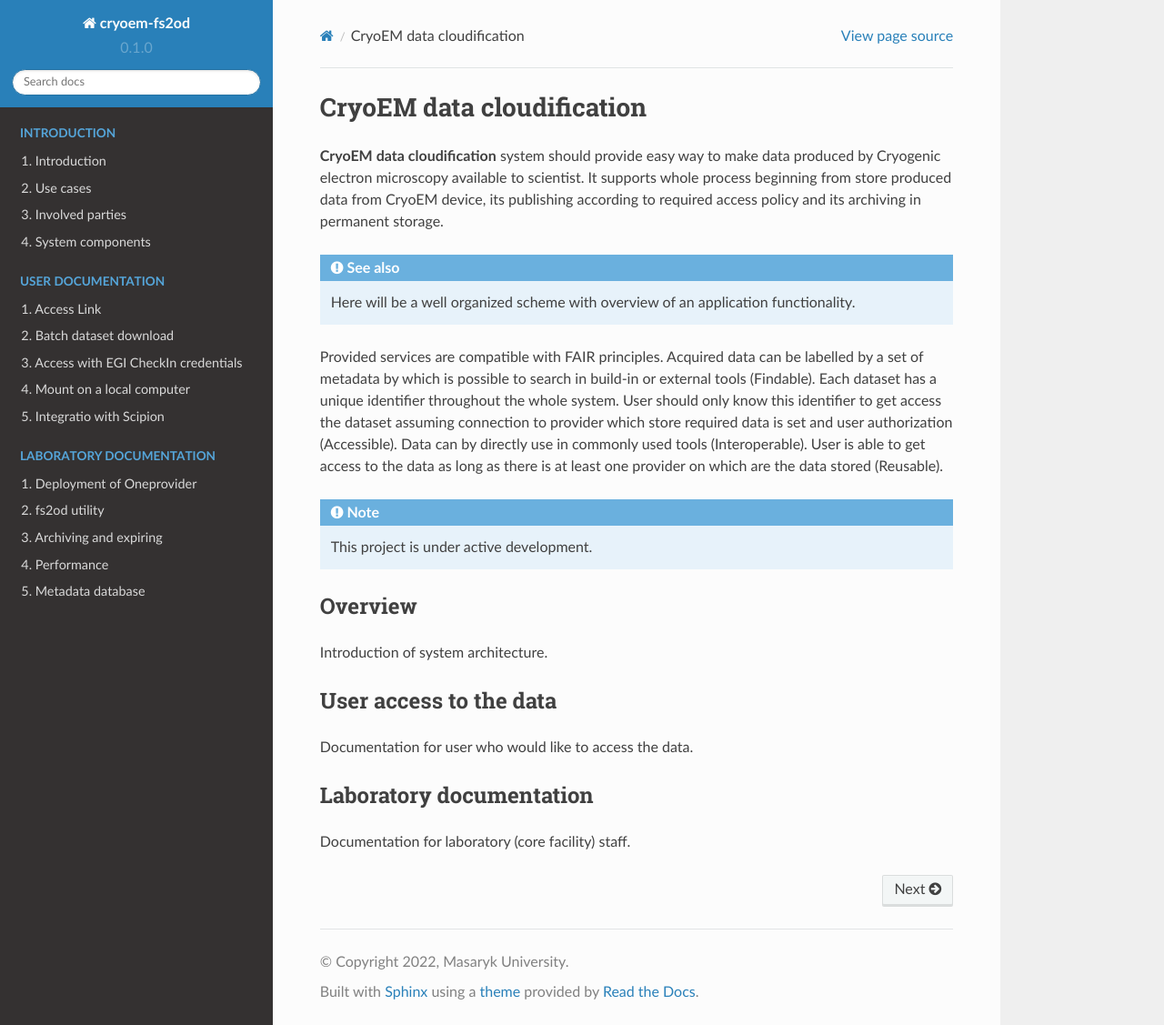
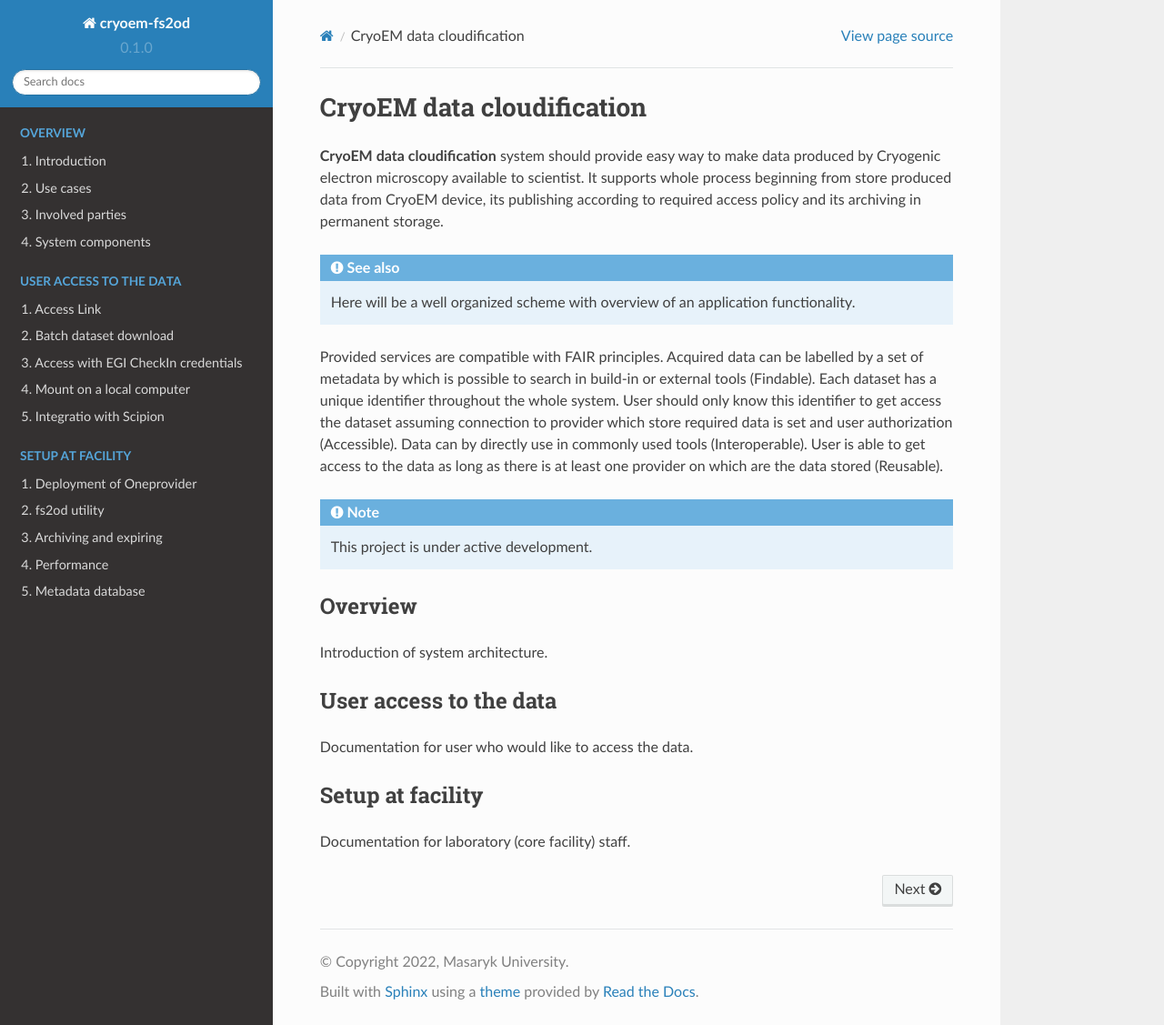
Before and after one commit to svobtom/onedata4sci, a Sphinx documentation site: the page built from docs/source/index.rst, in a window 1280 px wide and 1127 px high. Shown: the whole window at 91% size. Built offline with Sphinx 7.4.7 and the Read the Docs theme 2.0.0, drawn with Linux system fonts in a browser that asks for light colours.

Commit message:
fix links and captions

```diff
--- a/docs/source/index.rst
+++ b/docs/source/index.rst
@@ -24,7 +24,7 @@ Introduction of system architecture.
    :maxdepth: 2
    :hidden:
    :numbered:
-   :caption: Introduction
+   :caption: Overview
 
    introduction/index
    introduction/roles
@@ -39,7 +39,7 @@ Documentation for user who would like to access the data.
    :maxdepth: 2
    :hidden:
    :numbered:
-   :caption: User documentation
+   :caption: User access to the data
 
    user/link
    user/download_all
@@ -47,8 +47,8 @@ Documentation for user who would like to access the data.
    user/mount
    user/scipion
 
-Laboratory documentation
-------------------------
+Setup at facility
+-----------------
 
 Documentation for laboratory (core facility) staff.
 
@@ -56,7 +56,7 @@ Documentation for laboratory (core facility) staff.
    :maxdepth: 2
    :hidden:
    :numbered:
-   :caption: Laboratory documentation
+   :caption: Setup at facility
 
    labs/oneprovider
    labs/fs2od
--- a/docs/source/user/checkin.rst
+++ b/docs/source/user/checkin.rst
@@ -7,7 +7,7 @@ Access with EGI CheckIn credentials
 EGI CheckIn Login and Identity
 ------------------------------
 
-On creating the request for data acquisition, the user can also specify his/her identity in `EGI CheckIn <https://aai.egi.eu>`.
+On creating the request for data acquisition, the user can also specify his/her identity in `EGI CheckIn <https://aai.egi.eu>`_.
 
 Follow the link above and log in with identity from your institution.
 The identity is displayed after clicking the user name in the upper right corner.
@@ -16,7 +16,7 @@ The identity is displayed after clicking the user name in the upper right corner
 EGI Data Hub
 ------------
 
-`EGI DataHub <https://datahub.egi.eu/>` is the entry point to the OneData infrastructure we use.
+`EGI DataHub <https://datahub.egi.eu/>`_ is the entry point to the OneData infrastructure we use.
 The user can log in to the service (follow the link) with the EGI CheckIn credentials as described above.
 After successful login, the left sidebar shows OneData *spaces*, we create one for each acquired dataset.
 They can be accessed by clicking the **Data** icon here.
@@ -27,7 +27,7 @@ They can be accessed by clicking the **Data** icon here.
 Share with other users
 ----------------------
 
-Log in to `EGI CheckIn <https://aai.egi.eu>`.
+Log in to `EGI CheckIn <https://aai.egi.eu>`_.
 Click on item Groups in the left menu and choose My Groups. You will see groups you are belong to,
 our service creates a dedicated group to each dataset the user acquires.
 
--- a/docs/source/user/scipion.rst
+++ b/docs/source/user/scipion.rst
@@ -1,7 +1,7 @@
 Integratio with Scipion
 =======================
 
-The cloud version of `Scipion <http://scipion.i2pc.es>` software provides an option to make the
+The cloud version of `Scipion <http://scipion.i2pc.es>`_ software provides an option to make the
 acquired data available for processing directly, without the need to copy them manually.
 
 .. todo:: write later
```
